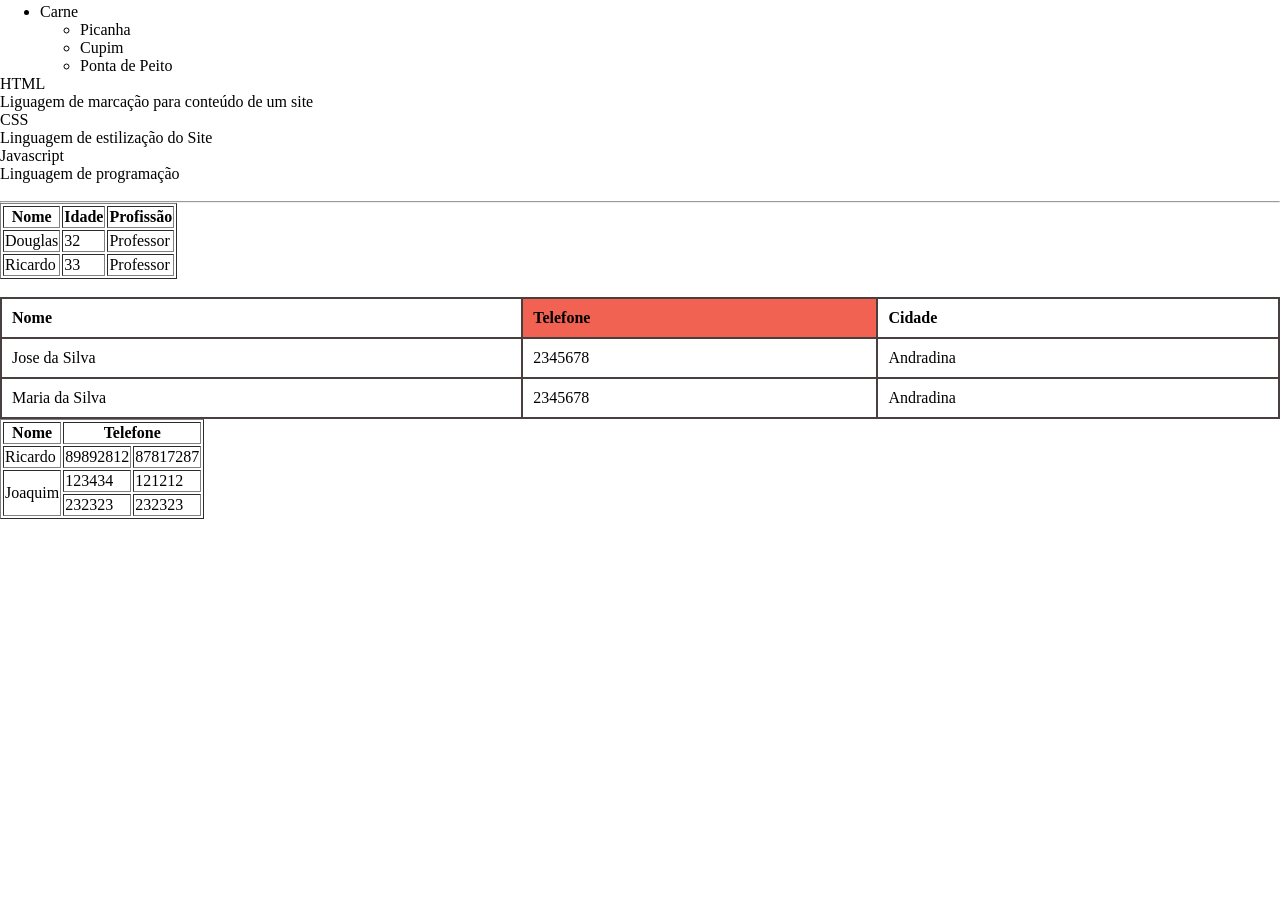
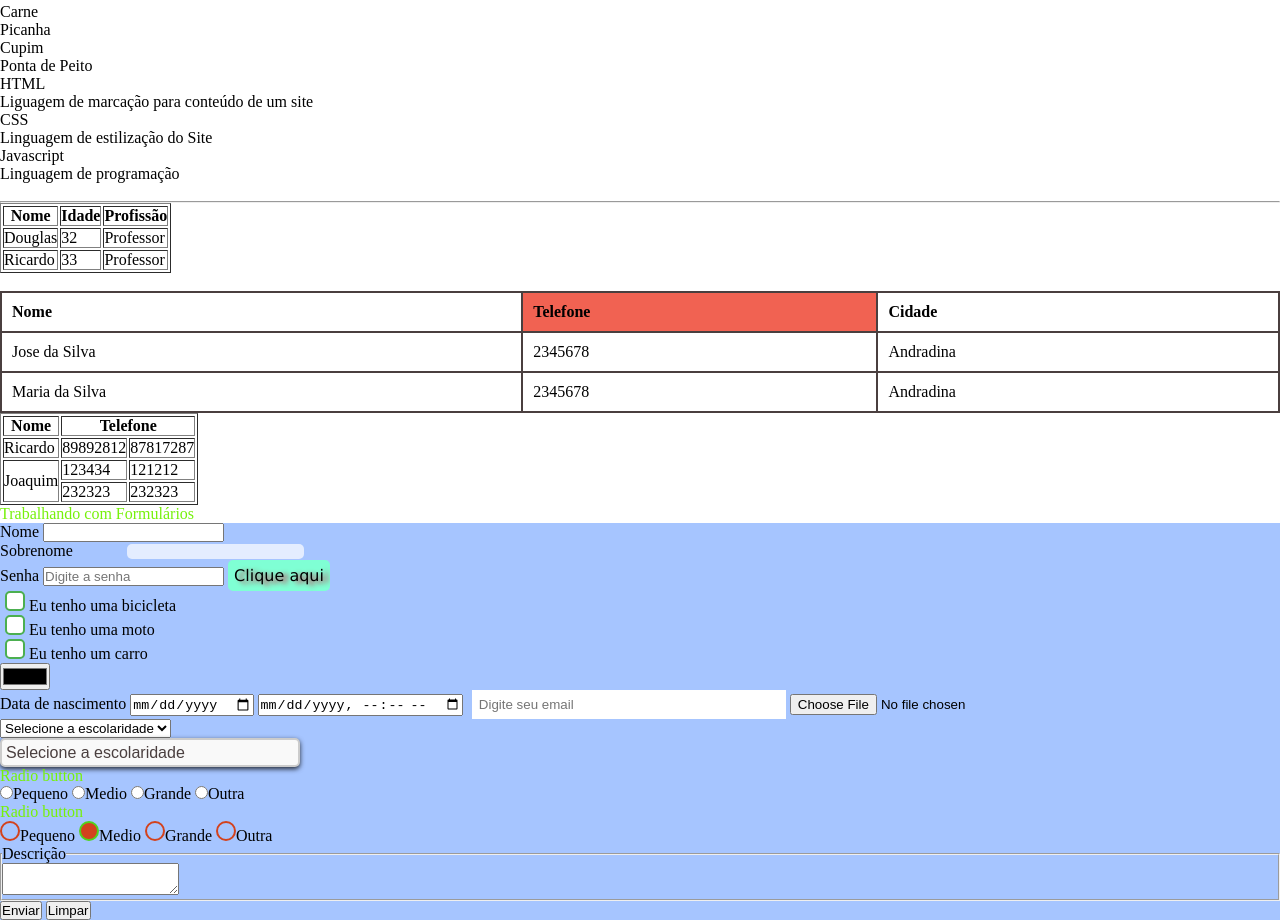
Before and after one commit to diasricardo/aulas_lima, a plain HTML site: page teoria.html in a window 1280 px wide. Shown: the part 2090-3010 px from the top of the page. Before the commit the page ends 2609 px from the top, so only its background shows below. Drawn offline with Linux system fonts and the light colour scheme.

Commit message:
Aula dias 19-09-24

```diff
--- /dev/null
+++ b/css/exe07.css
@@ -0,0 +1,59 @@
+*{
+    margin: 0;
+    padding: 0;
+}
+
+th{
+    background-color: rgb(102, 102, 105);
+    color: whitesmoke;
+    padding: 5px;
+}
+
+td{
+    background-color: rgb(149, 187, 221);
+    padding: 5px;
+}
+
+table{
+    text-align: center;
+    width: 100%;
+    font-family: 'Gill Sans', 'Gill Sans MT', Calibri, 'Trebuchet MS', sans-serif;
+    font-size: larger;
+    border-radius: 10px;
+    border: 2px solid gray;
+}
+
+img{
+    height: 150px;
+    border-radius: 10px;
+}
+
+img:hover{
+    transform: scale(1.2);
+    transition: 1ms;
+    content: url('https://media1.giphy.com/media/kuqzWbyQiT3OXbwPat/200w.gif?cid=6c09b9520p4yg983srs5n4evpishjlulj3yr4osaeast9o6o&ep=v1_gifs_search&rid=200w.gif&ct=g');
+    width: 200px;
+    border-radius: 10px;
+}
+
+h1{
+    margin-top: 10px;
+    text-align: center;
+    background-color: black;
+    color: aliceblue;
+}
+
+a{
+    background-color: blue;
+    border-radius: 5px;
+    color: azure;
+    padding: 5px;
+    text-decoration: none;
+}
+a:hover{
+    background-color: rgb(43, 128, 226);
+}
+
+.fonte{
+    font-family: 'Segoe UI', Tahoma, Geneva, Verdana, sans-serif;
+}
--- a/css/styles.css
+++ b/css/styles.css
@@ -2,6 +2,7 @@
         /* Seletor universal */
         * {
             margin: 0;
+            padding: 0;
         }
         /* Seletor de tipo, aplicando em uma tag */
         p{
@@ -72,3 +73,75 @@ body{
 .linha-br2{
     background-color: #dbf20ee7;
 }
+
+.formulario{
+    background-color: rgb(166, 197, 255);
+}
+.input-nome{
+    /* remove a borda do elemento */
+    border: none;
+    border-radius: 5px;
+    margin-left: 50px;
+    /* define a opacidade do elemento */
+    opacity: 70%;
+}
+.botao{
+    background-color: aquamarine;
+    border: none;
+    border-radius: 5px;
+    padding: 6px;
+    font-family: Verdana, Geneva, Tahoma, sans-serif;
+    font-size: medium;
+    /* aplica sombra no texto posição x,y, blur e o rgba que aplica com opacidade */
+    text-shadow: 5px 2px 5px rgba(212, 14, 57, 0.9);
+}
+.checar{
+    width: 20px;
+    height: 20px;
+    margin-left: 5px;
+    /* modifica o tipo do cursor */
+    cursor: pointer;
+    /* zerar as configurações de aparencia */
+    appearance: none;
+    background-color: #fff;
+    border: 2px solid #4caf50;
+    border-radius: 5px;
+}
+.checar:checked{
+    background-color: #4caf50;
+}
+
+.email{
+    width: 300px;
+    padding: 5px 5px;
+    margin-left: 5px;
+    border: 2px solid white;
+}
+
+.selecao{
+    appearance: none;
+    width: 300px;
+    padding: 4px;
+    font-size: 16px;
+    color: #4a3f3f;
+    background-color: #f9f9f9;
+    border: 2px solid #ccc;
+    border-radius: 5px;
+    cursor: pointer;
+    /* sombra no input */
+    box-shadow: 0 2px 5px rgba(0,0,0, 0.8) ;
+}
+
+.radio{
+    appearance: none;
+    width: 20px;
+    height: 20px;
+    border: 2px solid  #d3421d;
+    border-radius: 50%;
+    cursor: pointer;
+}
+/* Pseudoclasse, quando o estado do objeto muda, ele atribui outras propriedades */
+.radio:checked{
+    background-color: #d3421d;
+    border-color: #50d31d;
+}
--- a/teoria.html
+++ b/teoria.html
@@ -204,5 +204,82 @@
                 <td>232323</td>
             </tr>
         </table>
+
+        <p>Trabalhando com Formulários</p>
+        <form class="formulario">
+            <label>Nome</label>
+            <!-- Insere um campo digitavel do tipo texto -->
+            <input type="text"><br>
+            <label>Sobrenome</label>
+            <input type="text" class="input-nome">
+            <!-- Tipo senha -->
+             <br><label>Senha</label>
+             <input type="password" placeholder="Digite a senha">
+             <input href="#" type="button" value="Clique aqui" class="botao">
+             <br>
+             <!-- Incluindo Checkbox(Opções) -->
+             <input type="checkbox" class="checar"> Eu tenho uma bicicleta <br>
+             <input type="checkbox" class="checar"> Eu tenho uma moto <br>
+             <input type="checkbox" class="checar"> Eu tenho um carro <br>
+
+             <!-- incluindo input de cor -->
+              <input type="color"  value="#000000">
+             <br><Label>Data de nascimento</Label>
+             <!-- inserindo data -->
+             <input type="date" name="" id="">
+             <input type="datetime-local" name="" id="">
+
+             <!-- tipo email -->
+             <input type="email" placeholder="Digite seu email" class="email">
+
+             <!-- Incluindo input para selecionar arquivo -->
+              <input type="file">
+                <br>
+              <!-- Input de seleção -->
+               <select>
+                <!-- o atributo value, enviara o valor  do item selecionado para o servidor -->
+                <option value="" selected>Selecione a escolaridade</option>
+                <option value="primeiro colegial">1º Medio</option>
+                <option value="segundo colegial">2º Medio</option>
+                <option value="terceiro colegial">3º Medio</option>
+            </select>
+            <br>
+             <!-- Input de seleção -->
+             <select class="selecao">
+                <!-- o atributo value, enviara o valor  do item selecionado para o servidor -->
+                <option value="" selected>Selecione a escolaridade</option>
+                <option value="primeiro colegial">1º Medio</option>
+                <option value="segundo colegial">2º Medio</option>
+                <option value="terceiro colegial">3º Medio</option>
+            </select>
+
+            <!-- criando input radio button -->
+             <p>Radio button</p>
+             <input type="radio" name="tamanho">Pequeno
+             <input type="radio" name="tamanho" checked>Medio
+             <input type="radio" name="tamanho">Grande
+             <input type="radio" name="tamanho">Outra
+
+             <br>
+             <p>Radio button</p>
+             <input type="radio" name="tamanho" class="radio">Pequeno
+             <input type="radio" name="tamanho" class="radio" checked>Medio
+             <input type="radio" name="tamanho" class="radio">Grande
+             <input type="radio" name="tamanho" class="radio">Outra
+
+             <!-- Cria um grupo de componentes  de formulário -->
+            <fieldset>
+                <legend>Descrição</legend>
+                <textarea name="" id="">
+
+                </textarea>
+            </fieldset>
+
+            <!-- botao de enviar -->
+             <input type="submit" value="Enviar">
+
+             <!-- botao de limpar ou resetar -->
+              <input type="reset" value="Limpar">
+            </form>
     </body>
 </html>
```
Also changed, not shown: atividades/atividades.html (+3 -0 lines), atividades/exe07.html (added, +53 -0 lines), atividades/exe08_formularios/cad_produto.html (added), atividades/exe08_formularios/cad_usuario.html (added), atividades/exe08_formularios/index.html (added), atividades/exe08_formularios/login.html (added).
